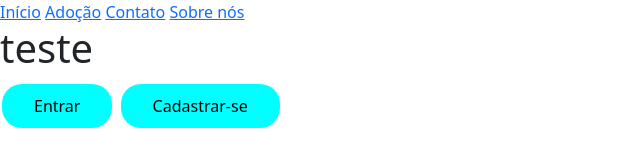
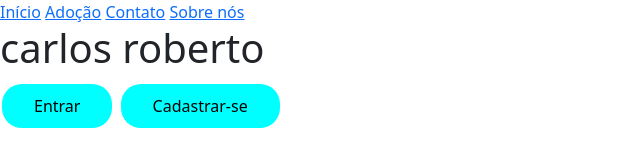
Before and after one commit to DigoPires/CasaDosBichos, a plain HTML site: page index.html in a window 1280 px wide. Shown: the whole page, without its empty margins (0-640 px from the left). Drawn offline with nearby package versions, Linux system fonts and the light colour scheme.

Commit message:
jhoasnd ajf

```diff
--- a/index.html
+++ b/index.html
@@ -14,7 +14,7 @@
         <a href="#">Adoção</a>
         <a href="#">Contato</a>
         <a href="#">Sobre nós</a>
-        <h1>teste</h1>
+        <h1>carlos roberto</h1>
 
         <a href="./login-signup/login.html"><button type="button" class="teste">Entrar</button></a>
         <a href="./login-signup/signup.html"><button type="button" class="teste">Cadastrar-se</button></a>
```
